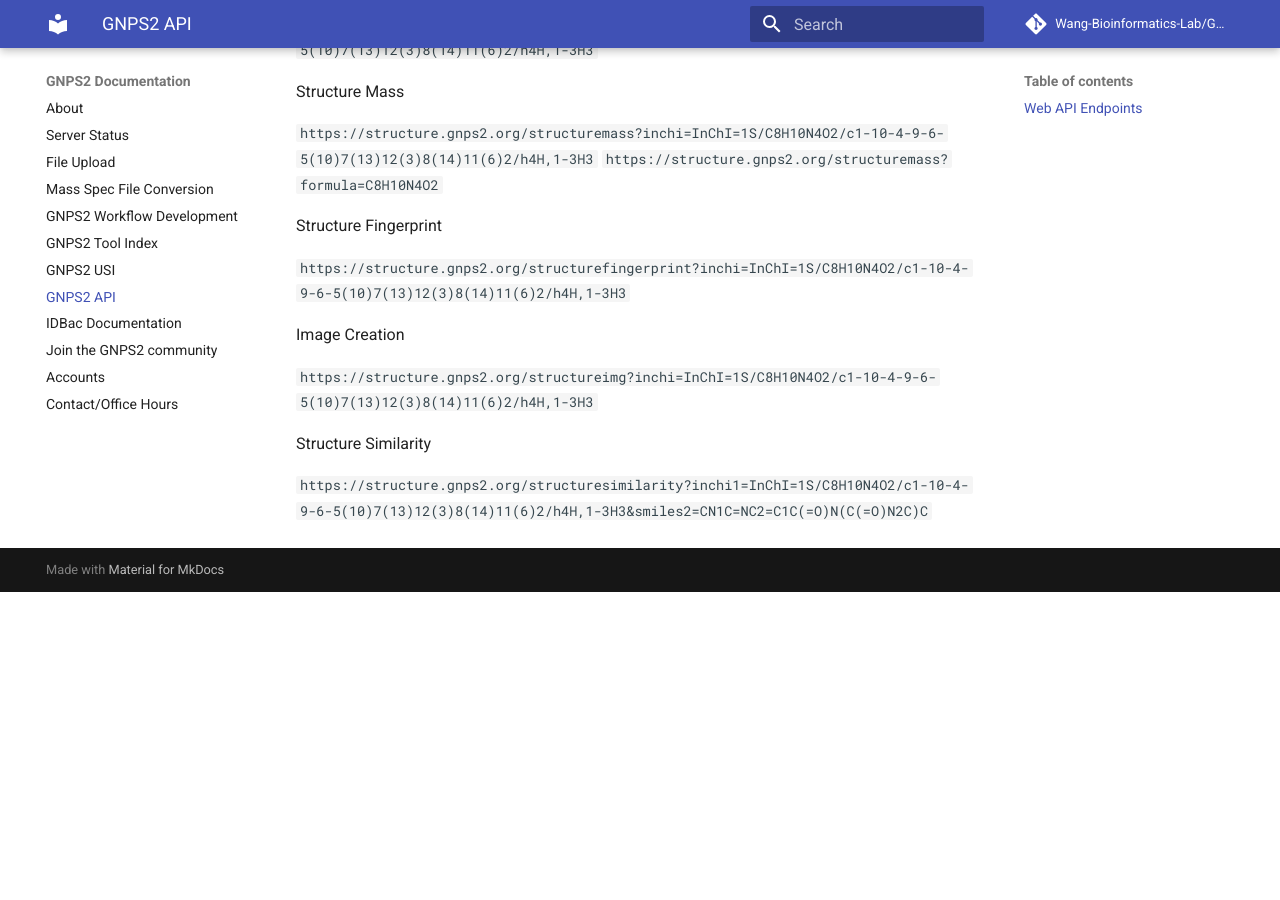
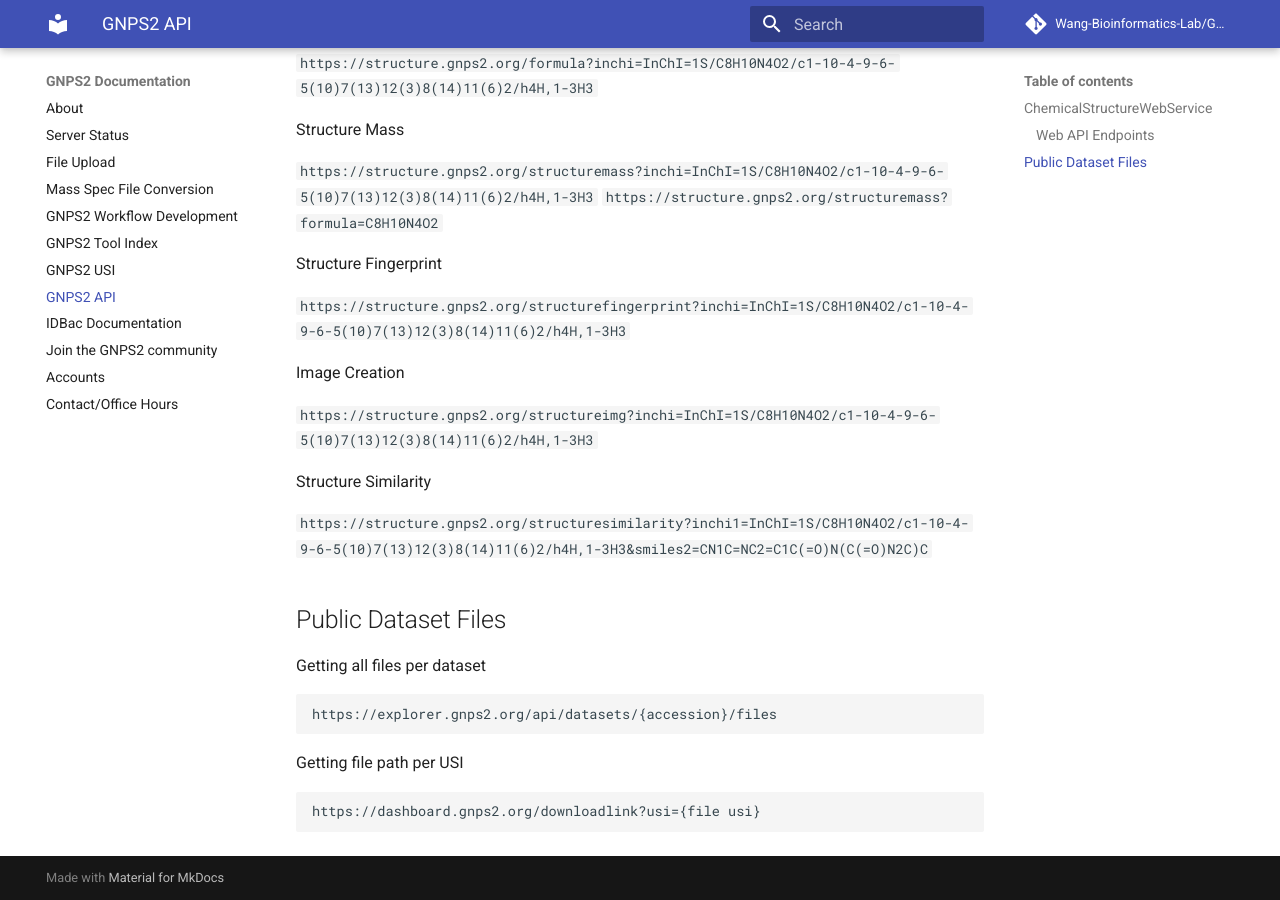
Before and after one commit to Wang-Bioinformatics-Lab/GNPS2_Documentation, an MkDocs documentation site: the page built from docs/api.md, in a window 1280 px wide and 900 px high, scrolled down 902 px. Built offline with MkDocs 1.6.1 and Material for MkDocs 9.7.7, drawn with Linux system fonts in a browser that asks for light colours; comment, search, counter and statistics services are not loaded; before the commit the page ends 1494 px from its top, so only the background shows below that.

Commit message:
updating api

````diff
--- a/docs/api.md
+++ b/docs/api.md
@@ -1,8 +1,8 @@
-# ChemicalStructureWebService
+## ChemicalStructureWebService
 
 Web Server for Chemical Structure pictures as well as other chemical structure things
 
-## Web API Endpoints
+### Web API Endpoints
 
 Full resolution of all structural information conversion
 
@@ -48,3 +48,17 @@
 Structure Similarity
 
 ```https://structure.gnps2.org/structuresimilarity?inchi1=InChI=1S/C8H10N4O2/c1-10-4-9-6-5(10)7(13)12(3)8(14)11(6)2/h4H,1-3H3&smiles2=CN1C=NC2=C1C(=O)N(C(=O)N2C)C```
+
+## Public Dataset Files
+
+Getting all files per dataset
+
+```
+https://explorer.gnps2.org/api/datasets/{accession}/files
+```
+
+Getting file path per USI
+
+```
+https://dashboard.gnps2.org/downloadlink?usi={file usi}
+```
````
